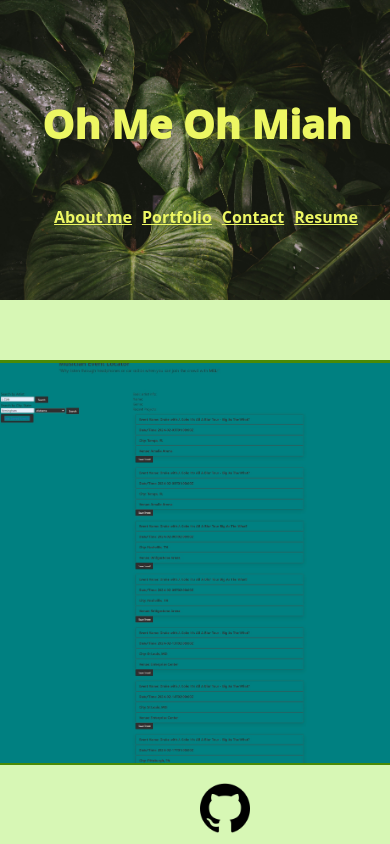
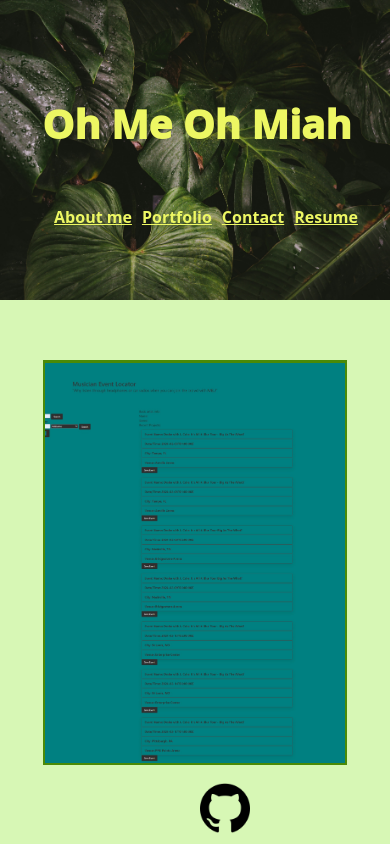
Before and after one commit to xWhoKnowz/react-portfolio, a React (Vite) app: page /portfolio in a window 390 px wide. Shown: the top 844 px of the page. Built offline with nearby package versions, Linux system fonts and the light colour scheme.

Commit message:
fixed project card responsiveness

```diff
--- a/src/styles/index.css
+++ b/src/styles/index.css
@@ -252,3 +252,23 @@ h1 {
         width:350px;
     }
 }
+
+@media screen and (max-width: 415px) {
+    .projectCard{
+        width: 304.5px;
+        height: 405px;
+        margin-top: 60px;
+        margin-left: 40px;
+        margin-right: 40px;
+        border: solid var(--tertiary) 3px;
+        background-color: var(--tertiary);
+        display: flex;
+        justify-content: center;
+        align-items: center;
+    }
+    .project {
+        width: 300px;
+        height: 400px;
+        object-fit: cover;
+    }
+}
```
